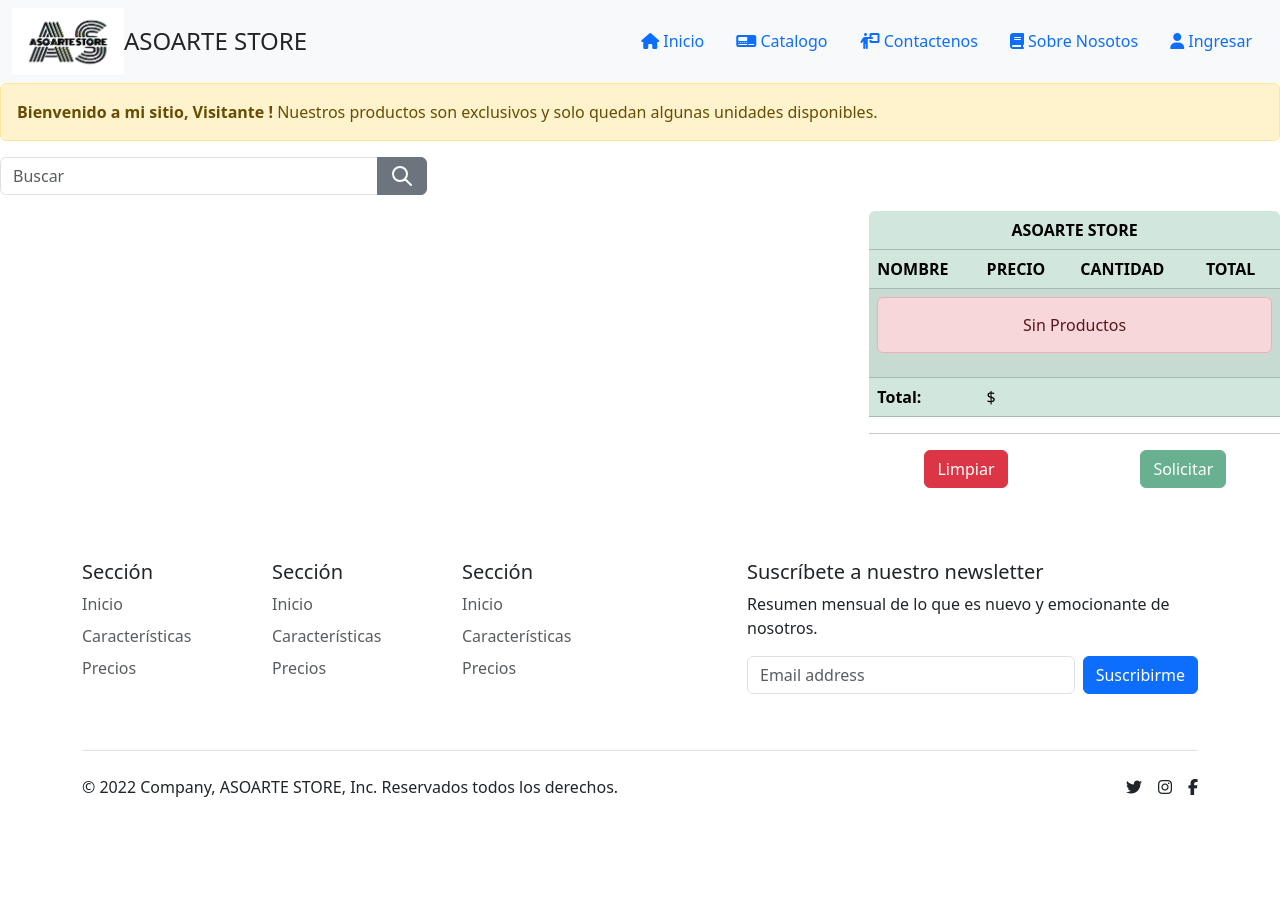
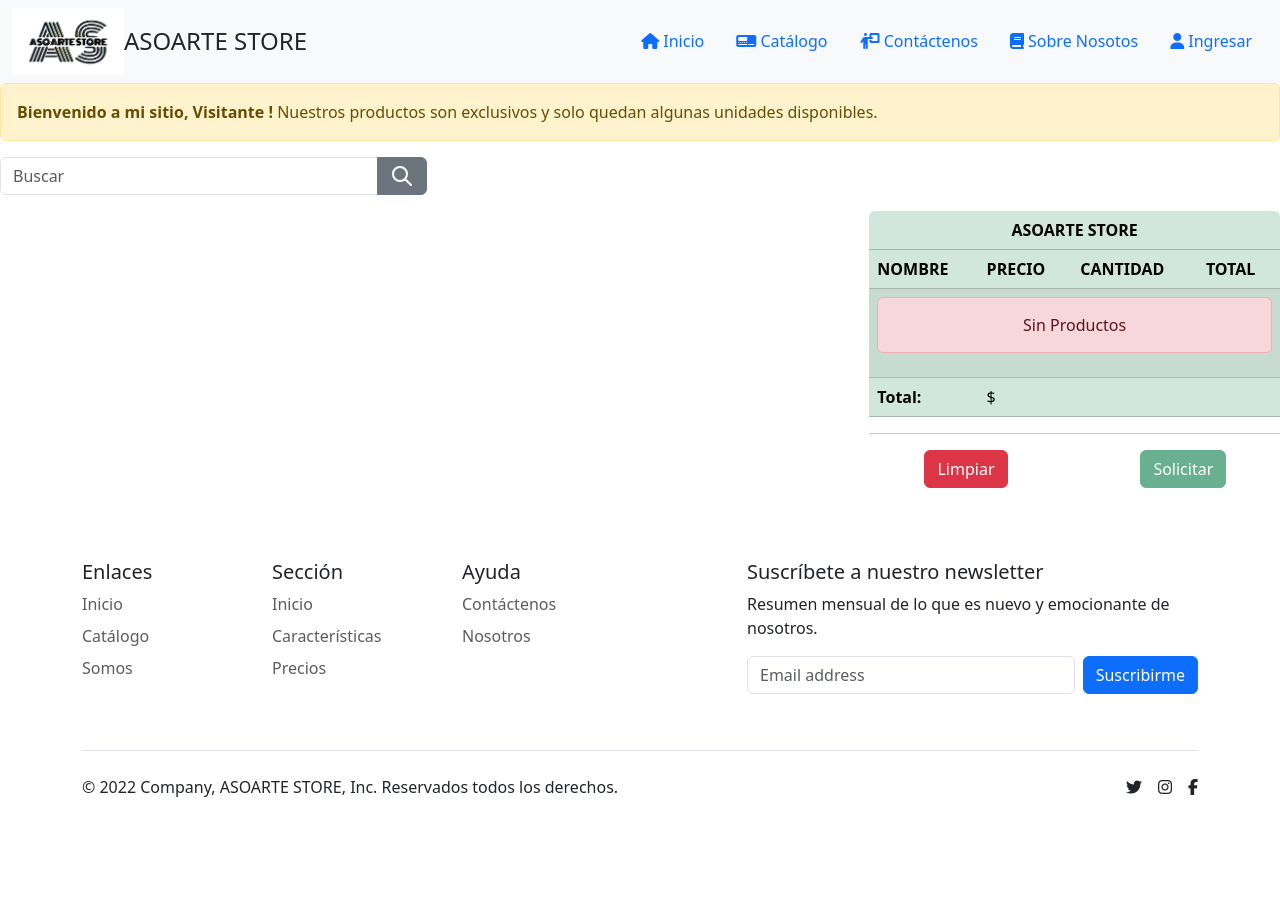
Before and after one commit to solanod/entrega, a Django app: template templates/productos/tienda.html in a window 1280 px wide. Run offline with Django 3.2, Linux system fonts and the light colour scheme; the template is opened without the code that fills it, so the values that code supplies are empty; some libraries are stand-ins or nearby versions.

Commit message:
cambios body

```diff
--- a/templates/partials/body.html
+++ b/templates/partials/body.html
@@ -21,8 +21,8 @@
               </a>
               <ul class="nav">
                 <li class="nav-item"><a href="{% url 'inicio' %}" class="nav-link active" aria-current="page"><i class="fa-solid fa-home"></i> Inicio</a></li>
-                <li class="nav-item"><a href="{% url 'Tienda' %}" class="nav-link"><i class="fa-solid fa-tachograph-digital"></i> Catalogo</a></li>
-                <li class="nav-item"><a href="{% url 'correo' %}" class="nav-link"><i class="fa-solid fa-person-chalkboard"></i> Contactenos</a></li>
+                <li class="nav-item"><a href="{% url 'Tienda' %}" class="nav-link"><i class="fa-solid fa-tachograph-digital"></i> Catálogo</a></li>
+                <li class="nav-item"><a href="{% url 'correo' %}" class="nav-link"><i class="fa-solid fa-person-chalkboard"></i> Contáctenos</a></li>
                 <li class="nav-item"><a href="{% url 'Somos' %}" class="nav-link"><i class="fa-solid fa-book"></i> Sobre Nosotos</a></li>
                 {% if user.is_authenticated %}
                 <li class="nav-item"><a href="{% url 'logout' %}" class="nav-link"><i class="fa-solid fa-right-from-bracket"></i> Salir</a>
@@ -44,13 +44,14 @@
 <footer class="py-5">
   <div class="row">
   <div class="col-6 col-md-2 mb-3">
-  <h5>Sección</h5>
+  <h5>Enlaces</h5>
   <ul class="nav flex-column">
   <li class="nav-item mb-2"><a href="#" class="nav-link p-0 text-muted">Inicio</a></li>
-  <li class="nav-item mb-2"><a href="#" class="nav-link p-0 text-muted">Características</a></li>
-  <li class="nav-item mb-2"><a href="#" class="nav-link p-0 text-muted">Precios</a></li>
+  <li class="nav-item mb-2"><a href="#" class="nav-link p-0 text-muted">Catálogo</a></li>
+  <li class="nav-item mb-2"><a href="#" class="nav-link p-0 text-muted">Somos</a></li>
   </ul>
   </div>
+
   <div class="col-6 col-md-2 mb-3">
   <h5>Sección</h5>
   <ul class="nav flex-column">
@@ -60,11 +61,11 @@
   </ul>
   </div>
   <div class="col-6 col-md-2 mb-3">
-  <h5>Sección</h5>
+  <h5>Ayuda</h5>
   <ul class="nav flex-column">
-  <li class="nav-item mb-2"><a href="#" class="nav-link p-0 text-muted">Inicio</a></li>
-  <li class="nav-item mb-2"><a href="#" class="nav-link p-0 text-muted">Características</a></li>
-  <li class="nav-item mb-2"><a href="#" class="nav-link p-0 text-muted">Precios</a></li>
+  <li class="nav-item mb-2"><a href="#" class="nav-link p-0 text-muted">Contáctenos</a></li>
+  <li class="nav-item mb-2"><a href="#" class="nav-link p-0 text-muted">Nosotros</a></li>
+  <li class="nav-item mb-2"><a href="#" class="nav-link p-0 text-muted"></a></li>
   </ul>
   </div>
   <div class="col-md-5 offset-md-1 mb-3">
@@ -83,7 +84,7 @@
   <p>© 2022 Company, ASOARTE STORE, Inc. Reservados todos los derechos.</p>
   <ul class="list-unstyled d-flex">
   <li class="ms-3"><a class="link-dark" href="#"><i class="fa fa-twitter" aria-hidden="true"></i><use xlink:href="#twitter"></use></svg></a></li>
-  <li class="ms-3"><a class="link-dark" href="http://www.w3.org/2000/svg"><i class="fa fa-instagram" aria-hidden="true"></i><use xlink:href="#instagram"></use></svg></a></li>
+  <li class="ms-3"><a class="link-dark" href="https://instagram.com/asoarte_aso?igshid=ZDdkNTZiNTM="><i class="fa fa-instagram" aria-hidden="true"></i><use xlink:href="#instagram"></use></svg></a></li>
   <li class="ms-3"><a class="link-dark" href="#"><i class="fa fa-facebook"></i><use xlink:href="#facebook"></use></svg></a></li>
   </ul>
   </div>
```
Also changed, not shown: templates/partials/somos.html (+4 -16 lines), media/productos/Bolso_tejido.jpg (added), media/productos/Mochila_virgen_de_guadalupe_ggYuHxn.jpg (added), media/productos/aretes2.jfif (added), media/productos/aretes_flor.jpg (added), media/productos/collar_mostacilla_tLkLplY.jpg (added), media/productos/cuadro_palenquera.jpg (added), media/productos/gatostotumo.jfif (added), media/productos/mochilastejidas.jfif (added), media/productos/sandalias_mostacilla_9WBz17x.jpg (added).
